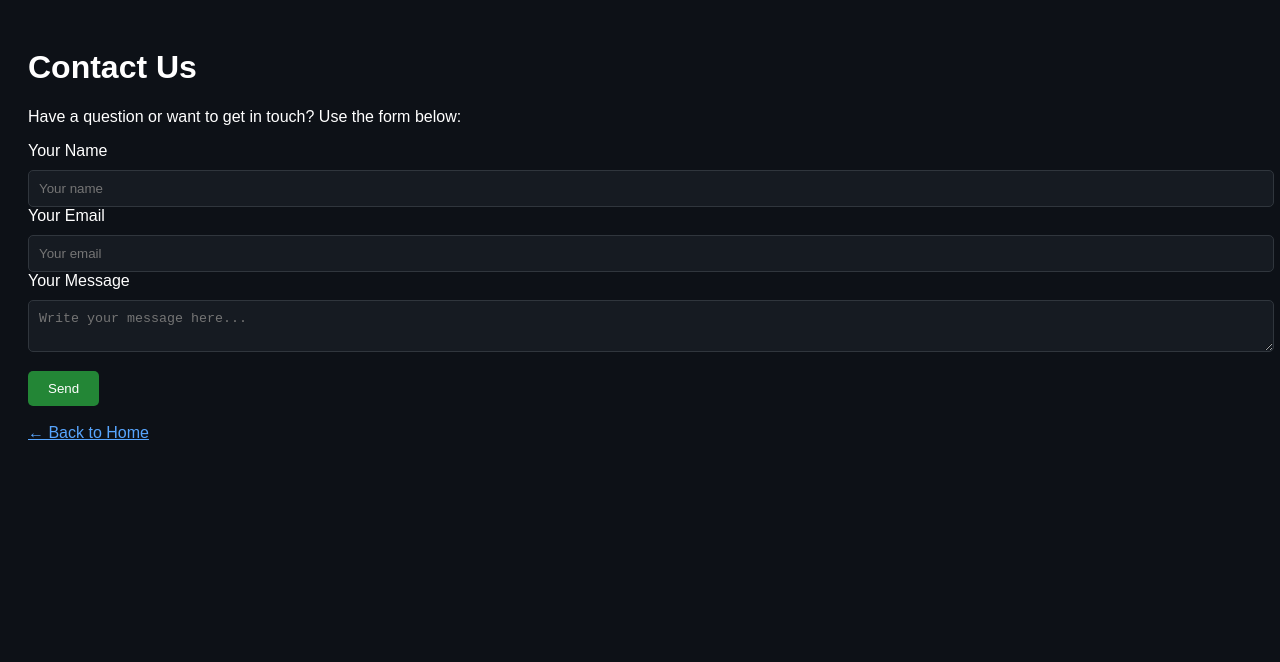
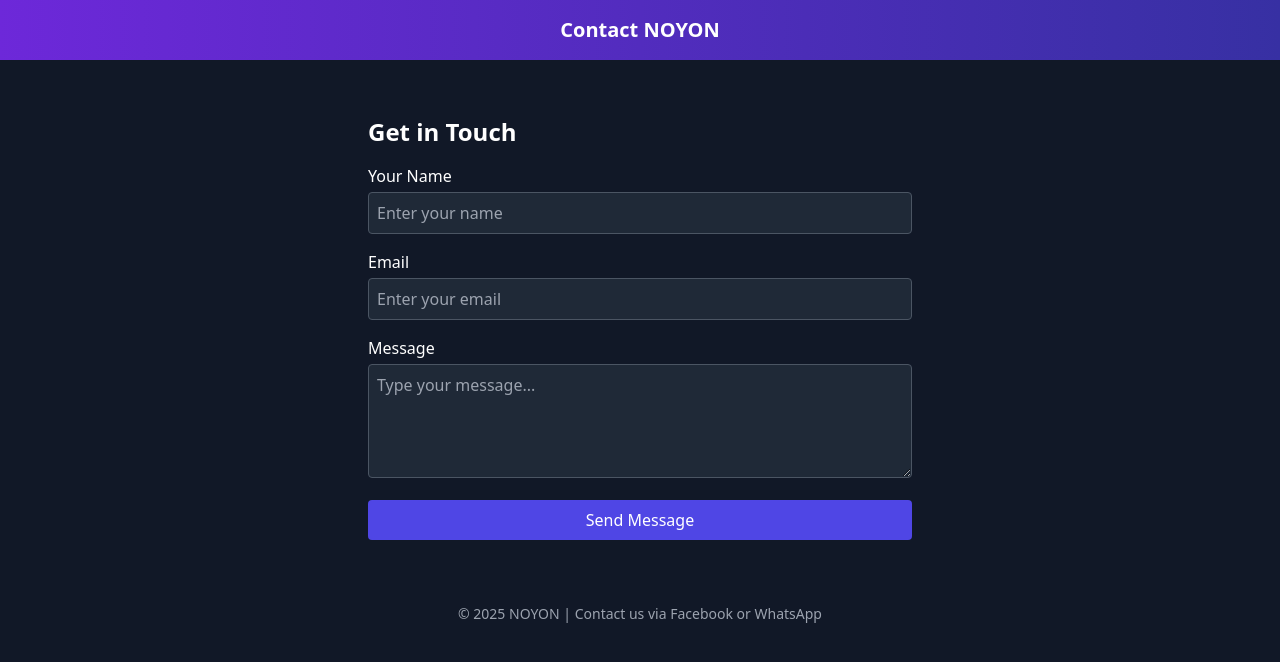
Before and after one commit to ainulislam234/noyon360.github.io, a website: page contact.html in a window 1280 px wide. Drawn offline with nearby package versions, Linux system fonts and the light colour scheme.

Commit message:
Update contact.html

```diff
--- a/contact.html
+++ b/contact.html
@@ -1,29 +1,37 @@
 <!DOCTYPE html>
 <html lang="en">
 <head>
-  <meta charset="UTF-8" />
-  <meta name="viewport" content="width=device-width, initial-scale=1.0"/>
+  <meta charset="UTF-8">
+  <meta name="viewport" content="width=device-width, initial-scale=1.0">
   <title>Contact - NOYON</title>
-  <style>
-    body { font-family: sans-serif; background-color: #0d1117; color: white; padding: 20px; }
-    input, textarea { width: 100%; padding: 10px; margin-top: 10px; background: #161b22; color: white; border: 1px solid #30363d; border-radius: 5px; }
-    button { margin-top: 15px; padding: 10px 20px; background: #238636; color: white; border: none; border-radius: 5px; cursor: pointer; }
-    a { color: #58a6ff; }
-  </style>
+  <link href="https://cdn.jsdelivr.net/npm/tailwindcss@2.2.19/dist/tailwind.min.css" rel="stylesheet">
 </head>
-<body>
-  <h1>Contact Us</h1>
-  <p>Have a question or want to get in touch? Use the form below:</p>
-  <form>
-    <label>Your Name</label><br>
-    <input type="text" placeholder="Your name"><br>
-    <label>Your Email</label><br>
-    <input type="email" placeholder="Your email"><br>
-    <label>Your Message</label><br>
-    <textarea placeholder="Write your message here..."></textarea><br>
-    <button type="submit">Send</button>
-  </form>
-  <br>
-  <a href="index.html">← Back to Home</a>
+<body class="bg-gray-900 text-white">
+  <header class="bg-gradient-to-r from-purple-700 to-indigo-800 p-4 text-center text-xl font-bold">
+    Contact NOYON
+  </header>
+
+  <main class="max-w-xl mx-auto mt-10 p-4">
+    <h2 class="text-2xl font-semibold mb-4">Get in Touch</h2>
+    <form class="space-y-4">
+      <div>
+        <label class="block mb-1" for="name">Your Name</label>
+        <input id="name" type="text" class="w-full p-2 bg-gray-800 border border-gray-600 rounded" placeholder="Enter your name" required>
+      </div>
+      <div>
+        <label class="block mb-1" for="email">Email</label>
+        <input id="email" type="email" class="w-full p-2 bg-gray-800 border border-gray-600 rounded" placeholder="Enter your email" required>
+      </div>
+      <div>
+        <label class="block mb-1" for="message">Message</label>
+        <textarea id="message" rows="4" class="w-full p-2 bg-gray-800 border border-gray-600 rounded" placeholder="Type your message..."></textarea>
+      </div>
+      <button type="submit" class="bg-indigo-600 hover:bg-indigo-700 px-4 py-2 rounded w-full">Send Message</button>
+    </form>
+  </main>
+
+  <footer class="text-center text-sm text-gray-400 mt-8 p-4">
+    &copy; 2025 NOYON | Contact us via Facebook or WhatsApp
+  </footer>
 </body>
 </html>
```
